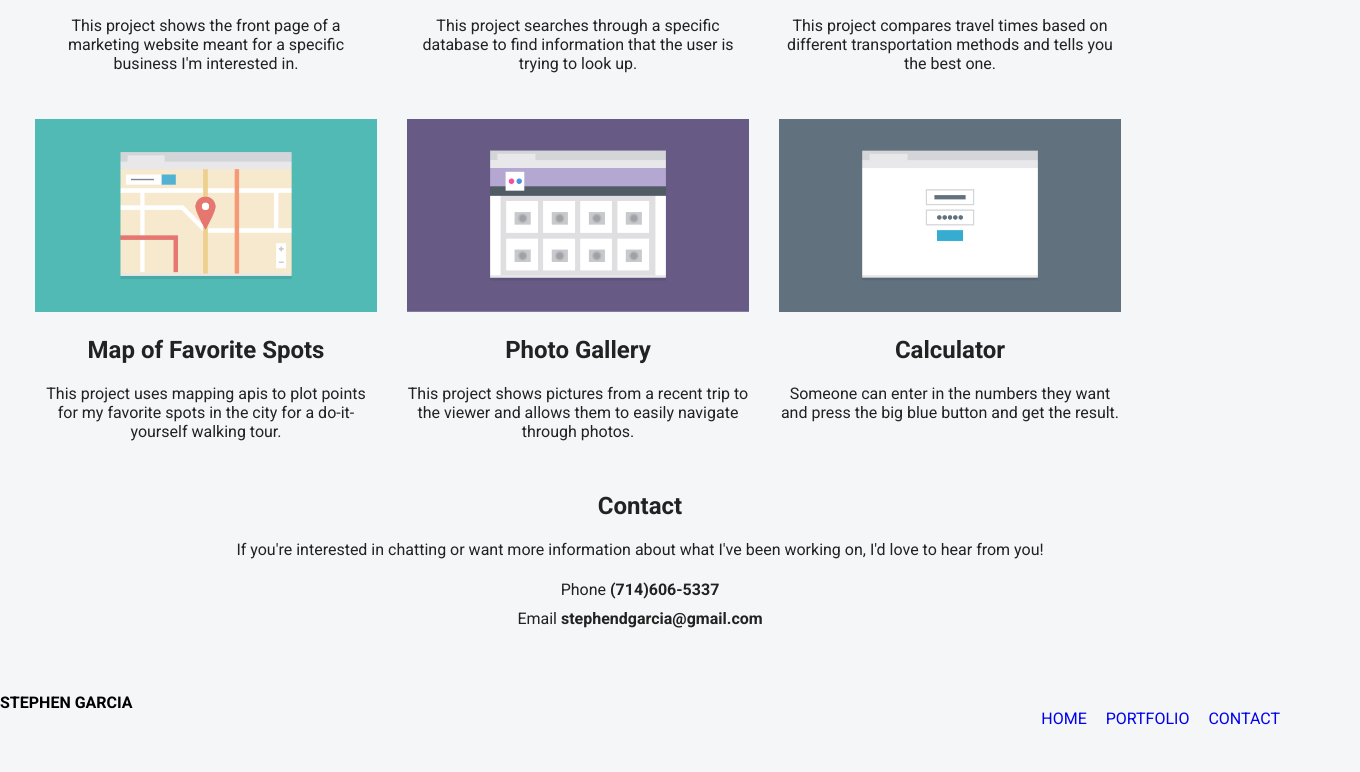
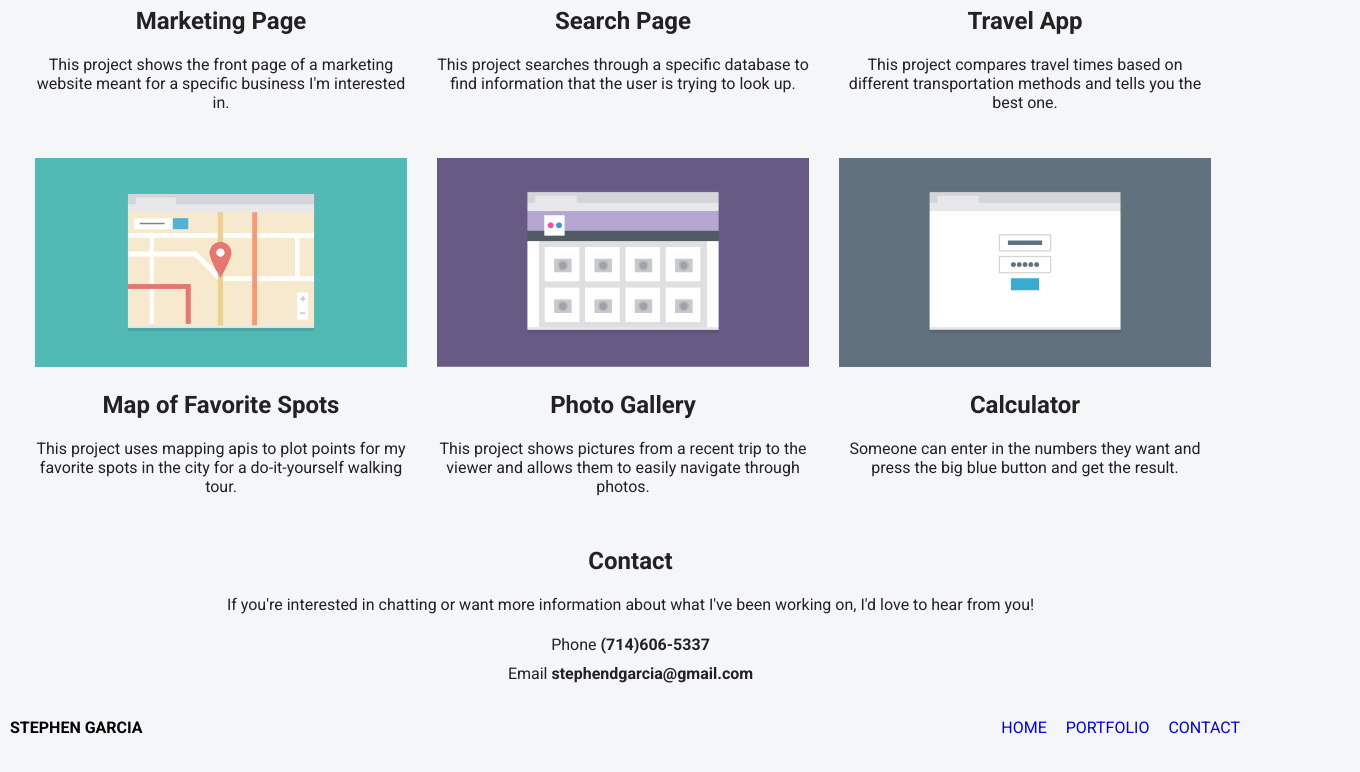
Before and after one commit to StephenDGarcia/techdegree-project-2, a plain HTML site: page index.html in a window 1280 px wide. Shown: the part 702-1474 px from the top of the page, 1360 px wide, since content can reach past the window. Drawn offline with Linux system fonts and the light colour scheme; a web font is replaced by a local one.

Commit message:
feedback-fixes
fixes with Slack feedback.

```diff
--- a/css/styles.css
+++ b/css/styles.css
@@ -37,6 +37,7 @@ ul {
 ==================================== */
 #con {
     margin-top: 10px;
+    margin-right: 10px;
 }
 
 .main-header {
@@ -82,22 +83,23 @@ ul {
 }
 
 .name-2 a {
-    float: left;
-    /* display: inline; */
     color: black;
 }
 
+h4.name-2 {
+    float: left;
+}
+
 .main-footer {
-    /* width: 100%; */
-    /* text-align: center; */
     padding: 10px;
     color: black;
     text-transform: uppercase;
-    display: inline;
+    width: 100%;
 }
 
 .footer-nav {
     float: right;
+    padding-top: 5px;
     color: black;
 }
 
@@ -115,6 +117,7 @@ ul {
 
 .cards {
     margin: 20px;
+    margin-right: 39px;
     padding-right: 0px;
     text-align: center;
 }
@@ -139,9 +142,6 @@ ul {
     display: table;
     clear: both;
 }
-.container2 {
-    display: inline;
-}
 
 .footer-full {
     display: none;
@@ -154,8 +154,8 @@ ul {
 @media (min-width: 768px) {
 
     .container {
-        width: 90%;
-        margin: 0 auto;
+        width: 100%;
+        margin: initial;
     }
 
     .profile-image {
@@ -189,21 +189,14 @@ ul {
         float: left;
     }
 
-    .main-footer,
-    .container2 {
-        display: inline;
-        width: 100%;
-    }
-
-    /* .main-nav, */
-    .footer-nav {
-        float: right;
-    }
-
     .main-nav li,
     .footer-nav li {
         display: inline-block;
         margin-left: 15px;
+    }
+
+    .footer-nav {
+        padding: 0;
     }
 
     .tagline {
@@ -215,12 +208,21 @@ ul {
         padding: 15px;
     }
 
+    h4.name-2 {
+       margin: auto;
+    }
+
     .footer-full {
-        display: inline-block;
+        display: initial;
     }
 
     .footer-short {
         display: none;
+    }
+
+    .main-footer {
+        padding-bottom: 52px;
+        padding-right: 40px;
     }
 }
 
@@ -228,18 +230,20 @@ ul {
 
     .container {
         width: 100%;
-        max-width: 1150px;
+        /* max-width: 1150px; */
+        margin-right: initial;
     }
 
     .name {
-        width: 60%;
+        width: 50%;
         float: left;
         padding-right: 200px;
+        padding-left: -40px;
     }
 
     .main-nav {
         display: inline-block;
-        width: 40%;
+        width: 50%;
         float: right;
     }
 
@@ -247,4 +251,17 @@ ul {
         width: 30%;
         padding: 15px;
     }
+
+    #con {
+        width: 100%;
+    }
+
+    .portfolio {
+        display: block;
+        margin-top: 44px;
+    }
+
+    #portfolio {
+        margin-right: -80px;
+    }
 }
--- a/index.html
+++ b/index.html
@@ -74,8 +74,7 @@
         </ul>
     </div>
 
-    <footer class="main-footer">
-        <div class="container2 clearfix">
+    <footer class="main-footer clearfix">
             <h4 class="name-2"><a href="#">Stephen Garcia</a></h2>
             <div class="footer-nav">
             <ul class="footer-full">
@@ -86,7 +85,6 @@
             <ul class="footer-short">
                 <li><a href="#top">Back to top</a></li>
             </ul>
-            </div>
         </div>
     </footer>
 </div>
```
